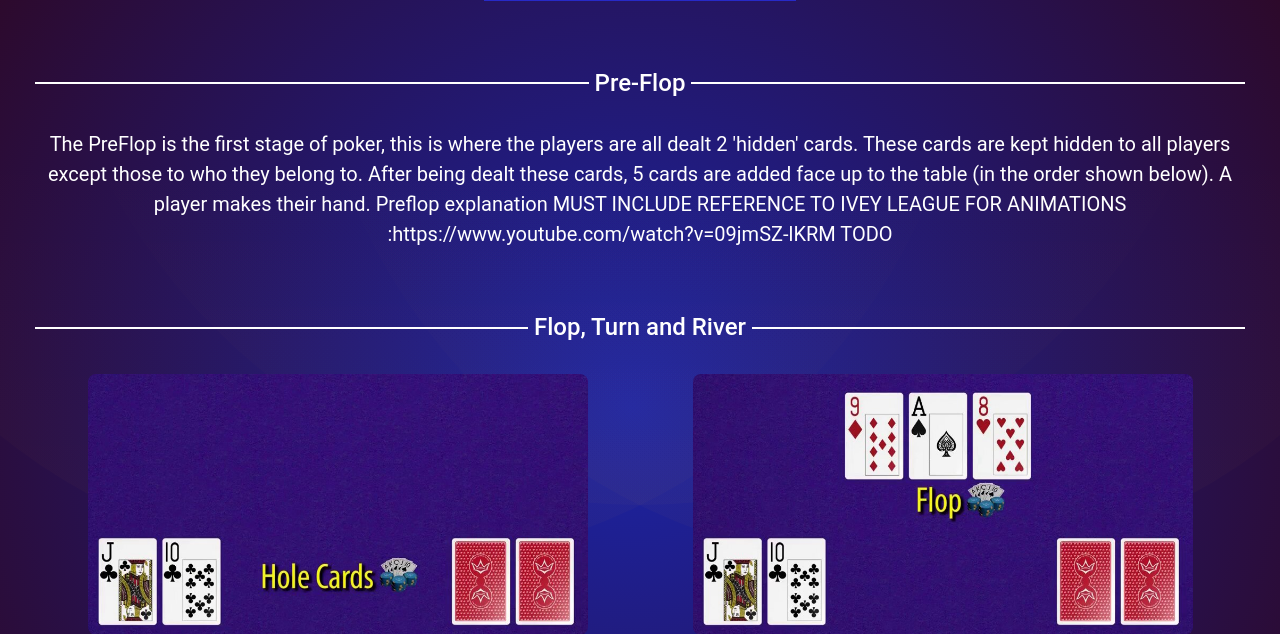
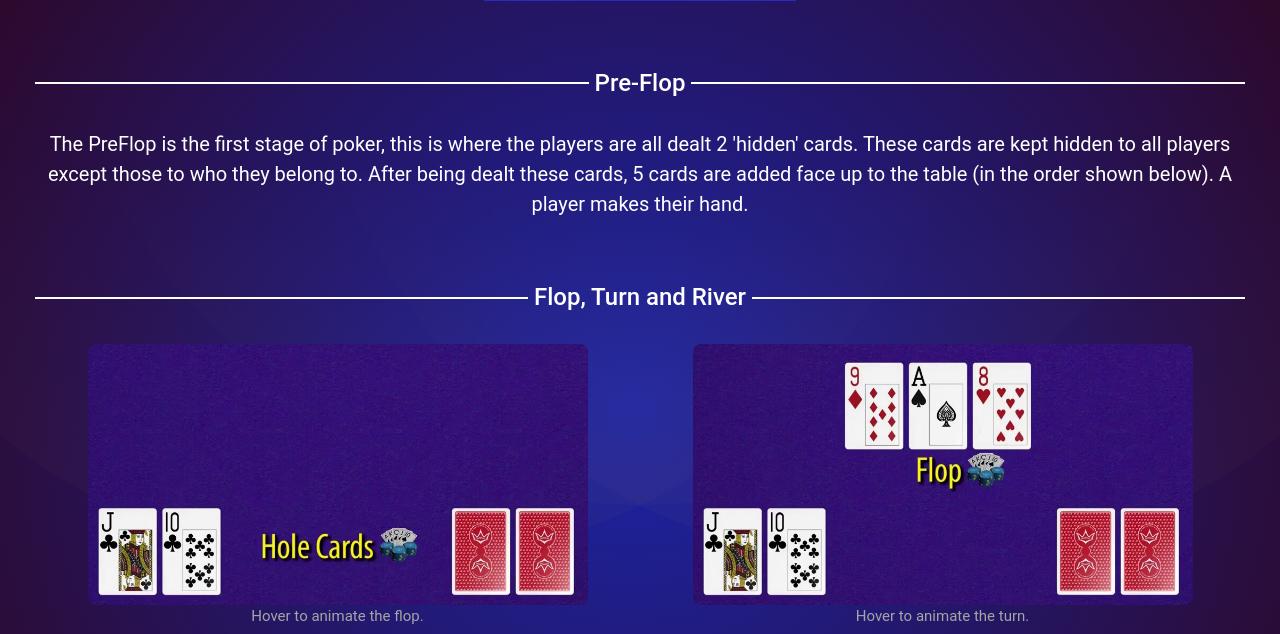
Before and after one commit to JakeL1001/pokertutorial, a Flask app: page /lesson3 in a window 1280 px wide. Shown: the part 155-789 px from the top of the page. Run offline with Flask 2, Linux system fonts and the light colour scheme; the visitor is signed in with stand-in values (Sample User, id 1); data comes from the database, SQL or seed files in the repository; parts of the project's set-up code (start-up, migrations or seed data) failed here and were passed over; some libraries are stand-ins or nearby versions.

Commit message:
Update Lesson 3
fixed content

```diff
--- a/pokerapp/templates/Lessons/lesson3.html
+++ b/pokerapp/templates/Lessons/lesson3.html
@@ -10,7 +10,7 @@
     <br>
     <p>
         The PreFlop is the first stage of poker, this is where the players are all dealt 2 'hidden' cards. These cards are kept hidden to all players except those to who they belong to. After being dealt these cards, 5 cards are added face up to the table (in
-        the order shown below). A player makes their hand. Preflop explanation MUST INCLUDE REFERENCE TO IVEY LEAGUE FOR ANIMATIONS :https://www.youtube.com/watch?v=09jmSZ-lKRM TODO
+        the order shown below). A player makes their hand.
     </p>
 
     <br><br>
```
